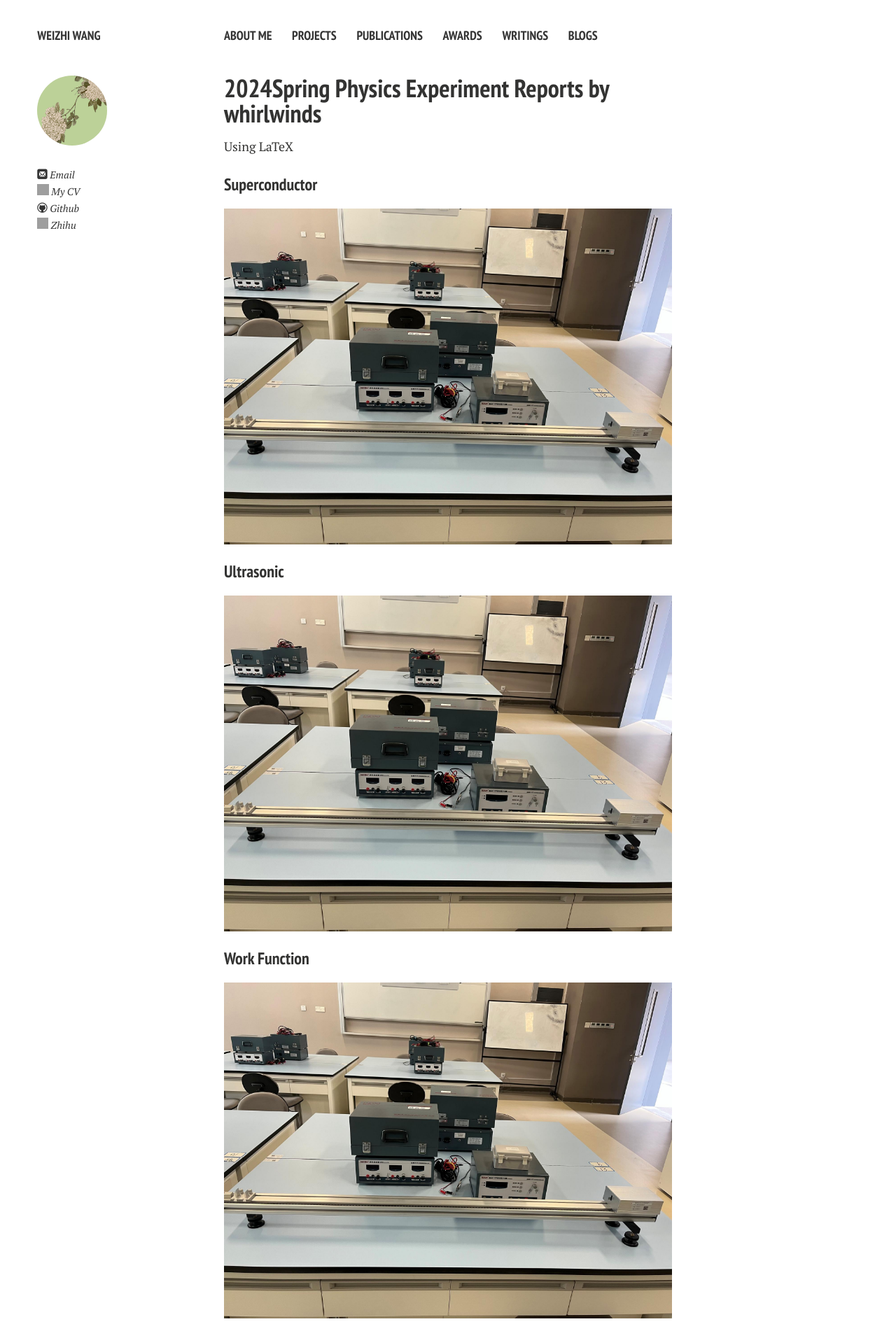
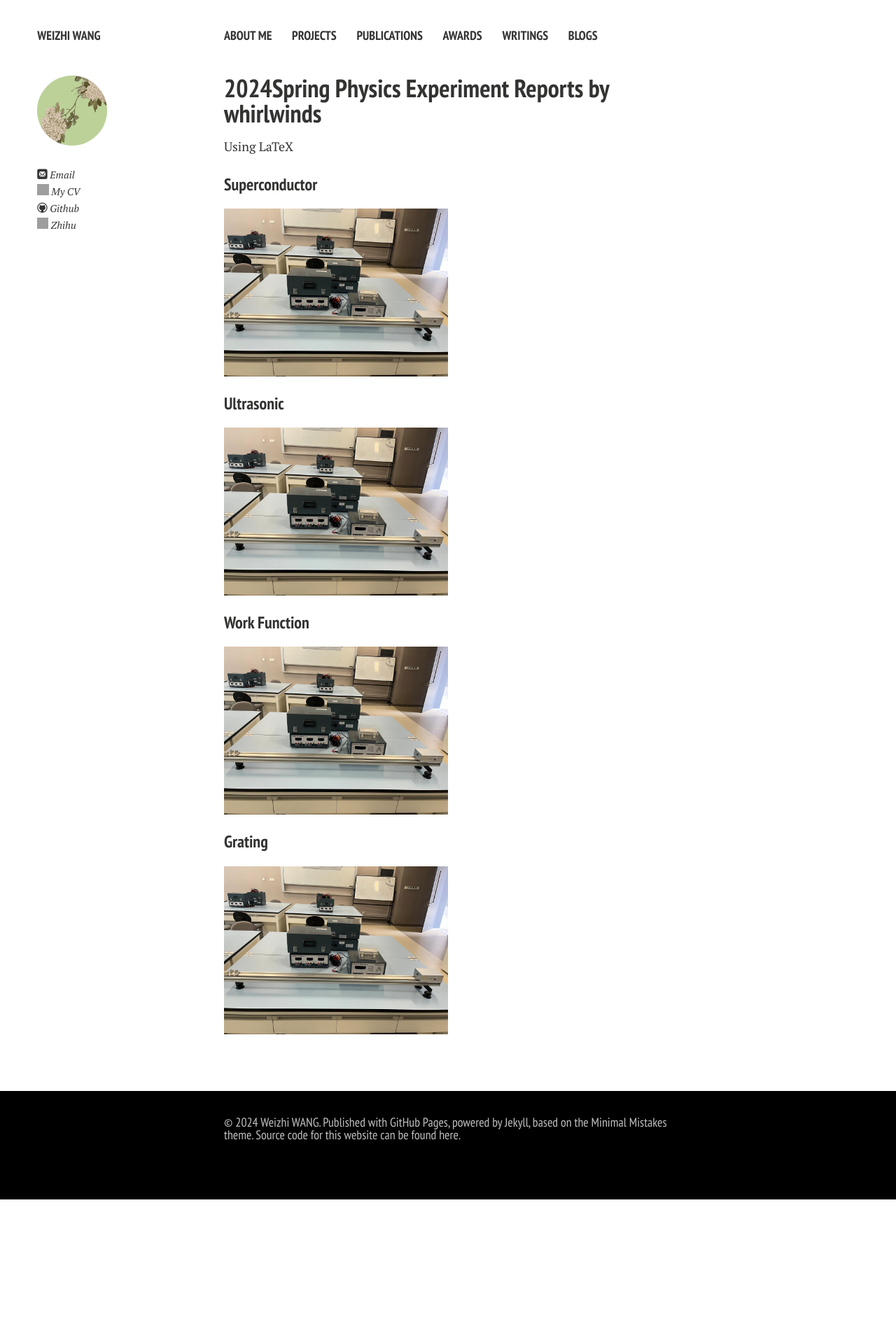
Before and after one commit to whirlbeds/whirlbeds.github.io, a Jekyll site: the page built from blogs/rep.md, in a window 1280 px wide. Shown: the top 1912 px of the page at 70% size. Built offline with Jekyll 4.4.1, drawn with Linux system fonts in a browser that asks for light colours; nearby versions of some CDN libraries; comment, search, counter and statistics services are not loaded; a style sheet for code colours, icons or effects is not loaded; after the commit the page ends 1714 px from its top, so only the background shows below that; grey boxes are pictures that could not be loaded.

Commit message:
okcomputer

```diff
--- a/blogs/rep.md
+++ b/blogs/rep.md
@@ -10,16 +10,16 @@ Using LaTeX
 
 ### Superconductor
 
-<a href ="/blogs/rep.asset/supc.pdf"><img src="/images/rep/rep.jpg"></a>
+<a href ="/blogs/rep.assets/supc.pdf"><img src="/images/rep/rep.jpg" align="center" width="50%" ></a>
 
 ### Ultrasonic
 
-<a href ="/blogs/rep.asset/ultr.pdf"><img src="/images/rep/rep.jpg"></a>
+<a href ="/blogs/rep.assets/ultr.pdf"><img src="/images/rep/rep.jpg" align="center" width="50%"></a>
 
 ### Work Function
 
-<a href ="/blogs/rep.asset/work.pdf"><img src="/images/rep/rep.jpg"></a>
+<a href ="/blogs/rep.assets/work.pdf"><img src="/images/rep/rep.jpg" align="center" width="50%"></a>
 
 ### Grating
 
-<a href ="/blogs/rep.asset/grtg.pdf"><img src="/images/rep/rep.jpg"></a>
+<a href ="/blogs/rep.assets/grtg.pdf"><img src="/images/rep/rep.jpg" align="center" width="50%"></a>
```
Also changed, not shown: images/fav.ico, images/s.ico (added).
